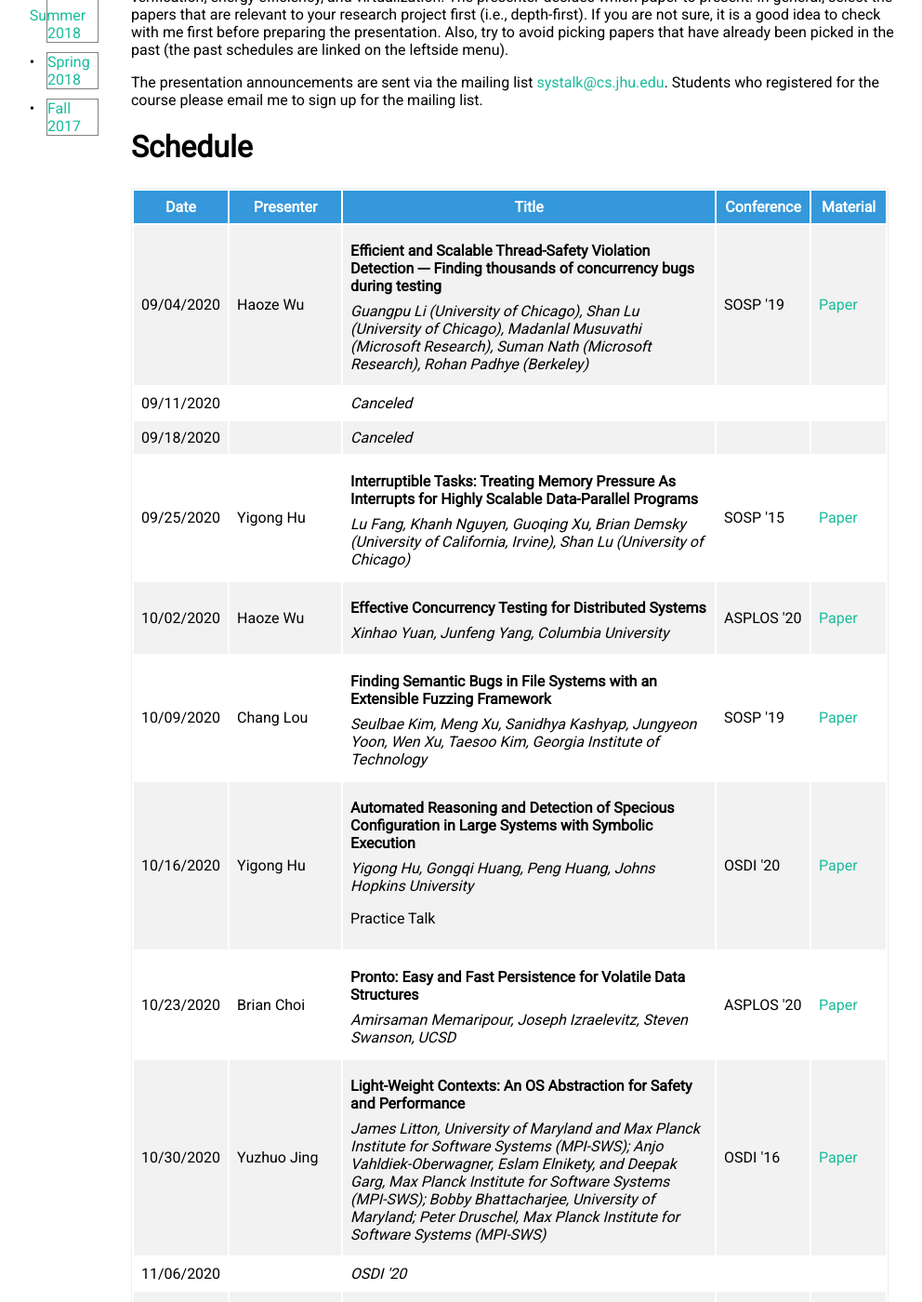
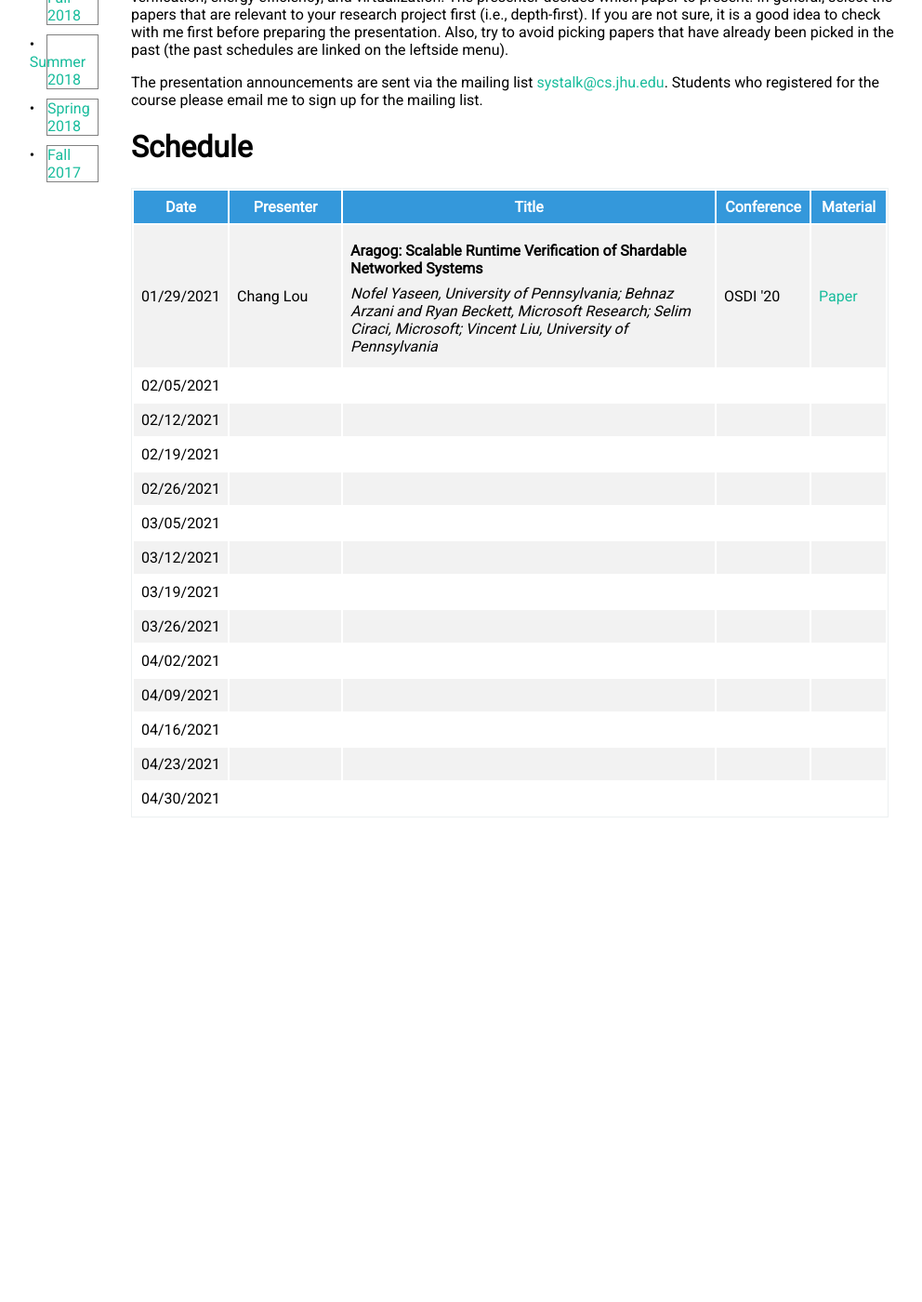
Before and after one commit to ryanphuang/CS817-WWW, a Jekyll site: the page built from index.html, in a window 1280 px wide and 1400 px high, scrolled down 554 px. Shown: the whole window at 93% size, without its empty margins (34-1026 px from the left). Built offline with Jekyll 4.4.1, drawn with Linux system fonts in a browser that asks for light colours; after the commit the page ends 1448 px from its top, so only the background shows below that; some of the changed text lies outside the part shown.

Commit message:
initialize for spring 2021

```diff
--- a/_config.yml
+++ b/_config.yml
@@ -1,4 +1,4 @@
-semester: "Fall 2020"
+semester: "Spring 2021"
 title: "CS 817: Selected Topics in Systems Research"
 desc: "JHU Selected Topics in Systems Research"
 date_time: "Fridays 10-11:30am"
--- a/_includes/navbar.html
+++ b/_includes/navbar.html
@@ -1,5 +1,6 @@
 <ul class="semesters">
   {% assign url_prefix = "https://www.cs.jhu.edu/~huang/cs817" %}
+  {% if site.semester == "Spring 2021" %}<li class="current-semester">{% else %}<li>{% endif %}<a href="{{ url_prefix }}/spring21">Spring 2021</a></li>
   {% if site.semester == "Fall 2020" %}<li class="current-semester">{% else %}<li>{% endif %}<a href="{{ url_prefix }}/fall20">Fall 2020</a></li>
   {% if site.semester == "Spring 2020" %}<li class="current-semester">{% else %}<li>{% endif %}<a href="{{ url_prefix }}/spring20">Spring 2020</a></li>
   {% if site.semester == "Fall 2019" %}<li class="current-semester">{% else %}<li>{% endif %}<a href="{{ url_prefix }}/fall19">Fall 2019</a></li>
--- a/_includes/schedule.html
+++ b/_includes/schedule.html
@@ -4,129 +4,143 @@
     <th class="date">Date</th><th class="presenter">Presenter</th><th class="title">Title</th><th class="conference">Conference</th><th class="material">Material</th>
   </tr>
   <tr>
-    <td>09/04/2020</td>
-    <td>Haoze Wu</td>
+    <td>01/29/2021</td>
+    <td>Chang Lou</td>
     <td>
-      <p class="title">Efficient and Scalable Thread-Safety Violation Detection --- Finding thousands of concurrency bugs during testing</p>
-      <p class="authors">Guangpu Li (University of Chicago), Shan Lu (University of Chicago), Madanlal Musuvathi (Microsoft Research), Suman Nath (Microsoft Research), Rohan Padhye (Berkeley)</p>
+      <p class="title">Aragog: Scalable Runtime Verification of Shardable Networked Systems</p>
+      <p class="authors">Nofel Yaseen, University of Pennsylvania; Behnaz Arzani and Ryan Beckett, Microsoft Research; Selim Ciraci, Microsoft; Vincent Liu, University of Pennsylvania</p>
     </td>
-    <td>SOSP '19</td>
-    <td><a href="https://www.microsoft.com/en-us/research/uploads/prod/2019/09/sosp19-final193.pdf">Paper</a></td>
+    <td>OSDI '20</td>
+    <td><a href="https://www.usenix.org/system/files/osdi20-yaseen.pdf">Paper</a></td>
   </tr>
   <tr>
-    <td>09/11/2020</td>
+    <td>02/05/2021</td>
     <td></td>
-    <td><i>Canceled</i></td>
+    <td>
+      <p class="title"></p>
+      <p class="authors"></p>
+    </td>
     <td></td>
-    <td></td>
+    <td><a href="#"></a></td>
   </tr>
   <tr>
-    <td>09/18/2020</td>
+    <td>02/12/2021</td>
     <td></td>
-    <td><i>Canceled</i></td>
+    <td>
+      <p class="title"></p>
+      <p class="authors"></p>
+    </td>
     <td></td>
-    <td></td>
+    <td><a href="#"></a></td>
   </tr>
   <tr>
-    <td>09/25/2020</td>
-    <td>Yigong Hu</td>
+    <td>02/19/2021</td>
+    <td></td>
     <td>
-      <p class="title">Interruptible Tasks: Treating Memory Pressure As Interrupts for Highly Scalable Data-Parallel Programs</p>
-      <p class="authors">Lu Fang, Khanh Nguyen, Guoqing Xu, Brian Demsky (University of California, Irvine), Shan Lu (University of Chicago)</p>
+      <p class="title"></p>
+      <p class="authors"></p>
     </td>
-    <td>SOSP '15</td>
-    <td><a href="https://people.cs.uchicago.edu/~shanlu/paper/sosp15-itask.pdf">Paper</a></td>
+    <td></td>
+    <td><a href="#"></a></td>
   </tr>
   <tr>
-    <td>10/02/2020</td>
-    <td>Haoze Wu</td>
+    <td>02/26/2021</td>
+    <td></td>
     <td>
-      <p class="title">Effective Concurrency Testing for Distributed Systems</p>
-      <p class="authors">Xinhao Yuan, Junfeng Yang, Columbia University</p>
+      <p class="title"></p>
+      <p class="authors"></p>
     </td>
-    <td>ASPLOS '20</td>
-    <td><a href="https://www.cs.columbia.edu/~junfeng/papers/morpheus-asplos20.pdf">Paper</a></td>
+    <td></td>
+    <td><a href="#"></a></td>
   </tr>
   <tr>
-    <td>10/09/2020</td>
-    <td>Chang Lou</td>
+    <td>03/05/2021</td>
+    <td></td>
     <td>
-      <p class="title">Finding Semantic Bugs in File Systems with an Extensible Fuzzing Framework</p>
-      <p class="authors">Seulbae Kim, Meng Xu, Sanidhya Kashyap, Jungyeon Yoon, Wen Xu, Taesoo Kim, Georgia Institute of Technology</p>
+      <p class="title"></p>
+      <p class="authors"></p>
     </td>
-    <td>SOSP '19</td>
-    <td><a href="https://taesoo.kim/pubs/2019/kim:hydra.pdf">Paper</a></td>
+    <td></td>
+    <td><a href="#"></a></td>
   </tr>
   <tr>
-    <td>10/16/2020</td>
-    <td>Yigong Hu</td>
+    <td>03/12/2021</td>
+    <td></td>
     <td>
-      <p class="title">Automated Reasoning and Detection of Specious Configuration in Large Systems with Symbolic Execution</p>
-      <p class="authors">Yigong Hu, Gongqi Huang, Peng Huang, Johns Hopkins University</p>
-      <p>Practice Talk</p>
+      <p class="title"></p>
+      <p class="authors"></p>
     </td>
-    <td>OSDI '20</td>
-    <td><a href="https://www.cs.jhu.edu/~huang/paper/violet-osdi20-preprint.pdf">Paper</a></td>
+    <td></td>
+    <td><a href="#"></a></td>
   </tr>
   <tr>
-    <td>10/23/2020</td>
-    <td>Brian Choi</td>
+    <td>03/19/2021</td>
+    <td></td>
     <td>
-      <p class="title">Pronto: Easy and Fast Persistence for Volatile Data Structures</p>
-      <p class="authors">Amirsaman Memaripour, Joseph  Izraelevitz, Steven Swanson, UCSD</p>
+      <p class="title"></p>
+      <p class="authors"></p>
     </td>
-    <td>ASPLOS '20</td>
-    <td><a href="https://cseweb.ucsd.edu/~amemarip/upload/Pronto-ASPLOS-2020.pdf">Paper</a></td>
+    <td></td>
+    <td><a href="#"></a></td>
   </tr>
   <tr>
-    <td>10/30/2020</td>
-    <td>Yuzhuo Jing</td>
+    <td>03/26/2021</td>
+    <td></td>
     <td>
-      <p class="title">Light-Weight Contexts: An OS Abstraction for Safety and Performance</p>
-      <p class="authors">James Litton, University of Maryland and Max Planck Institute for Software Systems (MPI-SWS); Anjo Vahldiek-Oberwagner, Eslam Elnikety, and Deepak Garg, Max Planck Institute for Software Systems (MPI-SWS); Bobby Bhattacharjee, University of Maryland; Peter Druschel, Max Planck Institute for Software Systems (MPI-SWS)</p>
+      <p class="title"></p>
+      <p class="authors"></p>
     </td>
-    <td>OSDI '16</td>
-    <td><a href="https://www.usenix.org/system/files/conference/osdi16/osdi16-litton.pdf">Paper</a></td>
+    <td></td>
+    <td><a href="#"></a></td>
   </tr>
   <tr>
-    <td>11/06/2020</td>
+    <td>04/02/2021</td>
     <td></td>
-    <td><i>OSDI '20</i></td>
+    <td>
+      <p class="title"></p>
+      <p class="authors"></p>
+    </td>
     <td></td>
-    <td></td>
+    <td><a href="#"></a></td>
   </tr>
   <tr>
-    <td>11/13/2020</td>
+    <td>04/09/2021</td>
     <td></td>
-    <td><i>Canceled</i></td>
+    <td>
+      <p class="title"></p>
+      <p class="authors"></p>
+    </td>
     <td></td>
-    <td></td>
+    <td><a href="#"></a></td>
   </tr>
   <tr>
-    <td>11/20/2020</td>
-    <td>Brian Choi</td>
+    <td>04/16/2021</td>
+    <td></td>
     <td>
-      <p class="title">Persistent State Machines for Recoverable In-memory Storage Systems with NVRam</p>
-      <p class="authors">Wen Zhang, UC Berkeley; Scott Shenker, UC Berkeley/ICSI; Irene Zhang, Microsoft Research/University of Washington</p>
+      <p class="title"></p>
+      <p class="authors"></p>
     </td>
-    <td>OSDI '20</td>
-    <td><a href="https://www.usenix.org/system/files/osdi20-zhang_wen.pdf">Paper</a></td>
+    <td></td>
+    <td><a href="#"></a></td>
   </tr>
   <tr>
-    <td>11/27/2020</td>
+    <td>04/23/2021</td>
     <td></td>
-    <td><i>Thanksgiving</i></td>
+    <td>
+      <p class="title"></p>
+      <p class="authors"></p>
+    </td>
     <td></td>
-    <td></td>
+    <td><a href="#"></a></td>
   </tr>
   <tr>
-    <td>12/04/2020</td>
-    <td>Gongqi Huang</td>
+    <td>04/30/2021</td>
+    <td></td>
     <td>
-      <p class="title">Caladan: Mitigating Interference at Microsecond Timescales</p>
-      <p class="authors">Joshua Fried and Zhenyuan Ruan, MIT CSAIL; Amy Ousterhout, UC Berkeley; Adam Belay, MIT CSAIL</p>
+      <p class="title"></p>
+      <p class="authors"></p>
     </td>
-    <td>OSDI '20</td>
-    <td><a href="https://www.usenix.org/system/files/osdi20-fried.pdf">Paper</a></td>
+    <td></td>
+    <td><a href="#"></a></td>
   </tr>
 </table>
```
